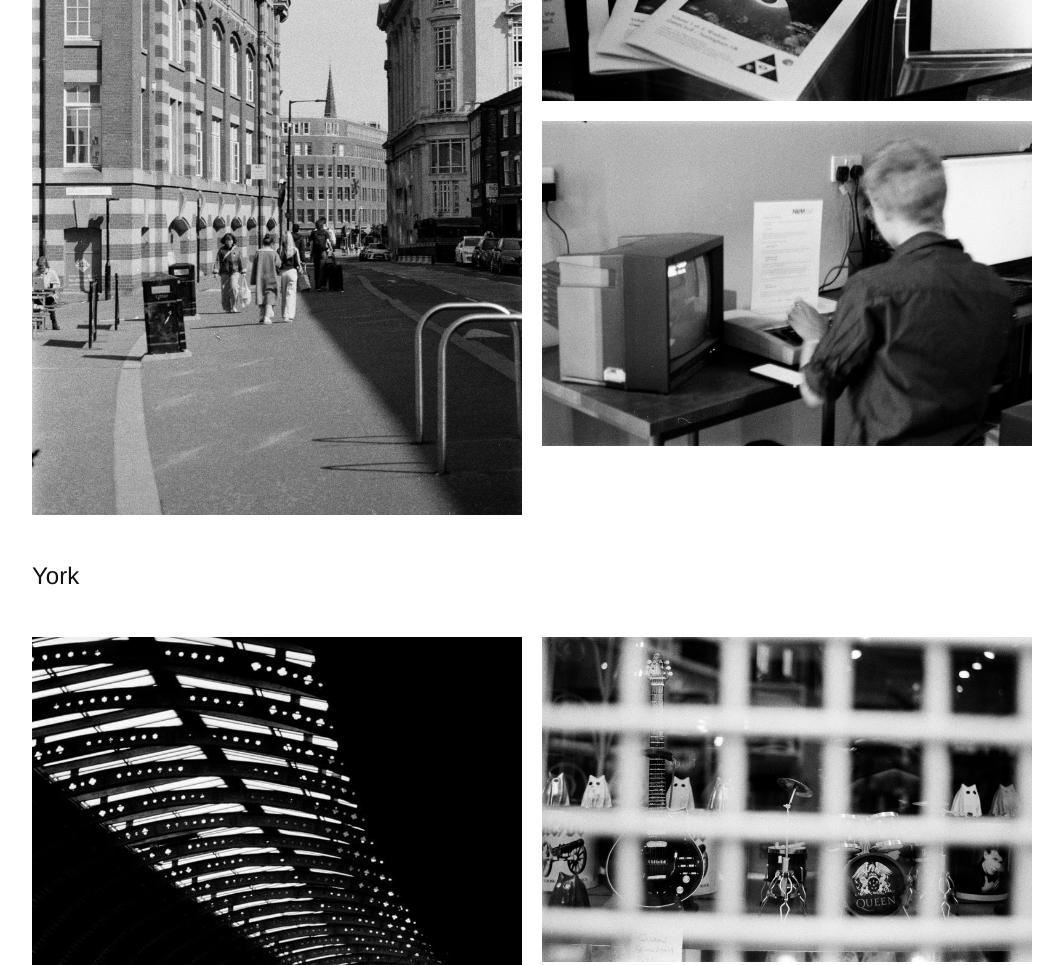
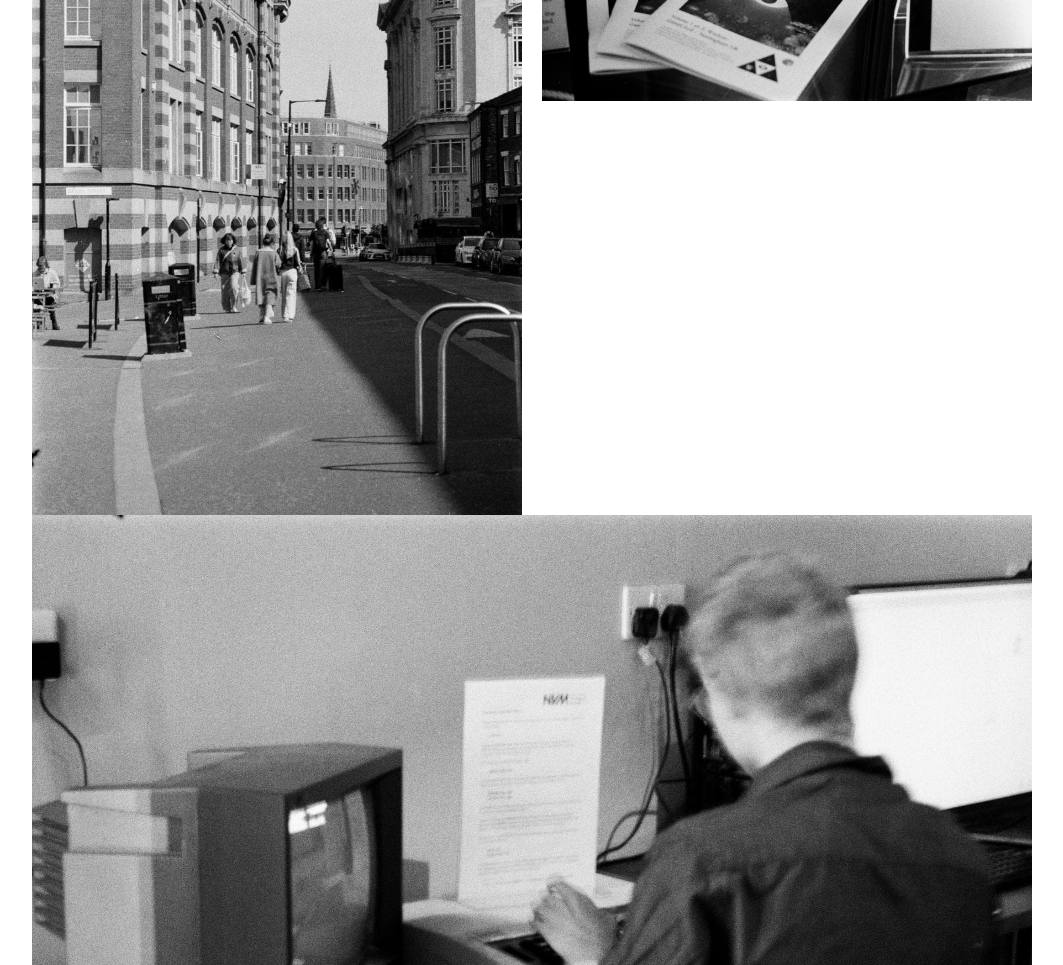
Before and after one commit to Ludwig24601/Ludwig24601.github.io, a plain HTML site: page gallery/albums/2025_4_Sheffield.html in a window 1280 px wide. Shown: the part 1320-2285 px from the top of the page, without its empty margins (108-1171 px from the left). Drawn offline with Linux system fonts and the light colour scheme.

Commit message:
Update 2025_4_Sheffield.html

```diff
--- a/gallery/albums/2025_4_Sheffield.html
+++ b/gallery/albums/2025_4_Sheffield.html
@@ -48,7 +48,7 @@
         <img src="../photos/2025_4_BW/zelda.jpg" alt="" loading="lazy" decoding="async" draggable="false">
       </figure>
 
-      <figure class="photo-item">
+      <figure class="photo-item full-width">
         <img src="../photos/2025_4_BW/dan_sheffield.jpg" alt="" loading="lazy" decoding="async" draggable="false">
       </figure>
 
```
